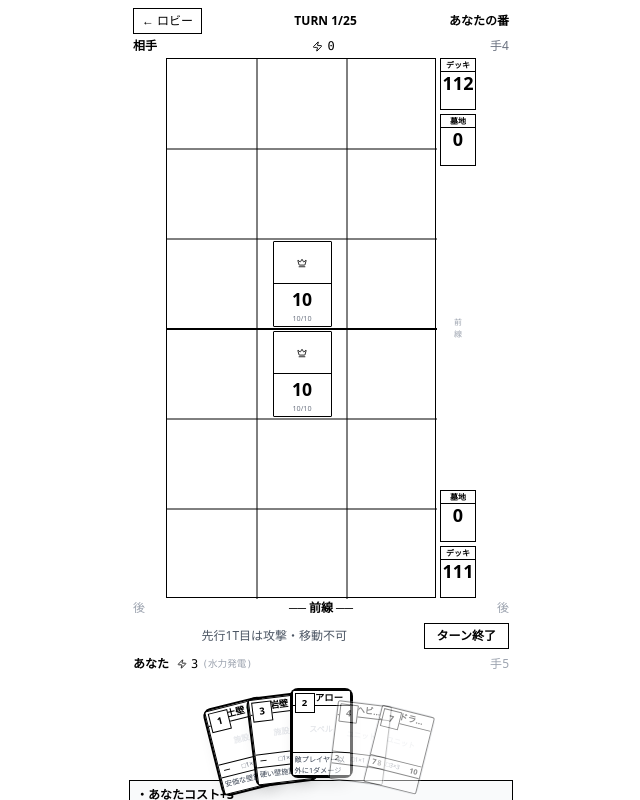
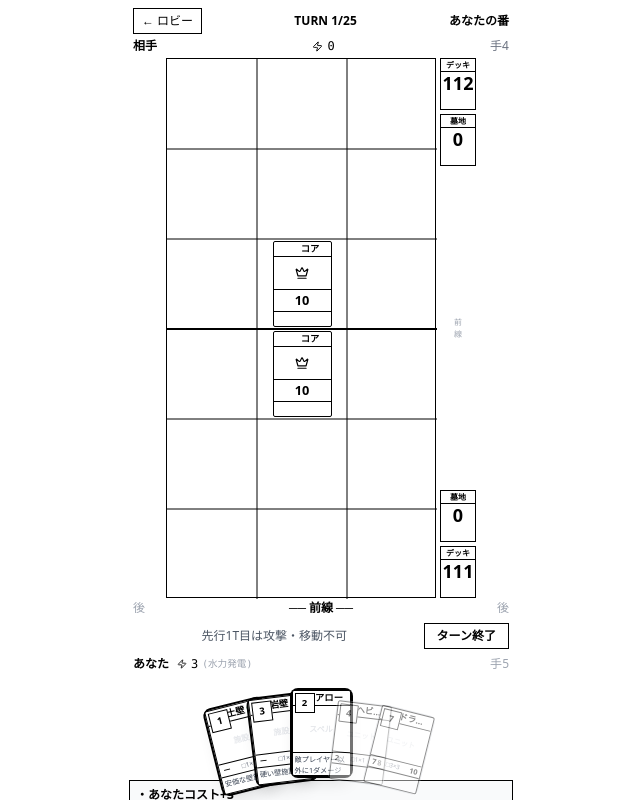
Before and after one commit to xiyafutian-del/nine-card-battle, a React (Vite) app: page / in a window 1280 px wide. Both pictures are taken after a click on the button "PVE対戦". Shown: the whole page, without its empty margins (319-959 px from the left). Built offline with nearby package versions, Linux system fonts and the light colour scheme.

Commit message:
Refactor CardParts component for clarity and efficiency
Refactor CardParts component by removing unused imports, simplifying rangeText function, and improving layout and styling. Update comments for clarity.

```diff
--- a/src/components/CardParts.jsx
+++ b/src/components/CardParts.jsx
@@ -1,4 +1,4 @@
-import { Heart, Swords, Crown, Shield } from 'lucide-react';
+import { Crown, Shield } from 'lucide-react';
 import { TYPES, ATTR_LABELS } from '../constants/index.js';
 
 export function CostTag({ cost }) {
@@ -22,72 +22,94 @@ export function AttrBadge({ attr }) {
 }
 
 export function rangeText(card) {
-  const parts = [];
-  if (card.rangeType === "diamond") {
-    parts.push(`◇${card.dRange || 1}`);
-  } else {
-    parts.push(`□${card.hRange || 1}×${card.vRange || 1}`);
-  }
-  return parts.join(" ");
+  if (card.rangeType === "diamond") return `◇${card.dRange || 1}`;
+  return `□${card.hRange || 1}×${card.vRange || 1}`;
 }
 
-// 盤面内のカード表示
+// 盤面内カード（手札と同デザイン・59×86）
 export function UnitCell({ unit, pushed }) {
   const isCore = unit.isCore;
+  const isSpellMagic = unit.type === TYPES.SPELL || unit.type === TYPES.MAGIC;
+  const typeLabel = { unit:"ユニット", tank:"タンク", facility:"施設", spell:"スペル", magic:"魔法" }[unit.type] || "";
+
   return (
     <div
-      className="w-full h-full relative bg-white border border-black overflow-hidden flex flex-col"
+      className="relative w-full h-full bg-white border border-black overflow-hidden flex flex-col"
       style={{
-        transition: "transform 0.15s",
+        borderRadius:"2px",
+        transition:"transform 0.15s",
         transform: pushed ? "translateY(5px)" : "none",
         opacity: pushed ? 0.6 : 1,
-        borderRadius: "1px",
       }}
     >
-      {/* コスト（左上） */}
+      {/* コスト: 左上 */}
       {!isCore && <CostTag cost={unit.cost || 0}/>}
 
-      {/* 上半分: イラスト */}
-      <div className="relative border-b border-black flex-shrink-0" style={{height:"50%"}}>
+      {/* カード名: 最上部 */}
+      <div className="text-center font-bold leading-tight truncate border-b border-black"
+        style={{fontSize:"0.58rem", padding:"1px 4px 1px 20px"}}>
+        {unit.name}
+        {unit.attr && ATTR_LABELS[unit.attr] && (
+          <span className="ml-0.5 text-green-700" style={{fontSize:"0.45rem"}}>[{ATTR_LABELS[unit.attr]}]</span>
+        )}
+      </div>
+
+      {/* イラスト領域 */}
+      <div className="relative border-b border-black" style={{flex:"1 1 0", minHeight:0}}>
         {unit.image
           ? <img src={unit.image} alt={unit.name} className="absolute inset-0 w-full h-full object-cover"/>
           : <div className="absolute inset-0 flex items-center justify-center">
-              {isCore && <Crown size={10} className="text-black"/>}
-              {unit.type === TYPES.TANK && !isCore && <Shield size={10} className="text-black"/>}
+              {isCore && <Crown size={14} className="text-black"/>}
+              {unit.type === TYPES.TANK && !isCore && <Shield size={14} className="text-black"/>}
+              {!isCore && unit.type !== TYPES.TANK && (
+                <span className="text-gray-200 font-bold" style={{fontSize:"0.5rem"}}>{typeLabel}</span>
+              )}
             </div>
         }
       </div>
 
-      {/* コア: 体力を中央大きく表示 */}
+      {/* コア: 体力を大きく表示（n/m表示なし） */}
       {isCore && (
-        <div className="flex-1 flex flex-col items-center justify-center">
-          <div className="font-bold text-black" style={{fontSize:"1.1rem"}}>{unit.hp}</div>
-          <div className="text-gray-500" style={{fontSize:"0.45rem"}}>{unit.hp}/{unit.maxHp}</div>
-          {unit.acted && <div className="text-gray-400" style={{fontSize:"0.4rem"}}>済</div>}
+        <div className="flex items-center justify-center flex-shrink-0 border-b border-black"
+          style={{fontSize:"0.8rem", padding:"1px 0"}}>
+          <span className="font-bold">{unit.hp}</span>
         </div>
       )}
 
-      {/* 通常ユニット */}
-      {!isCore && (
-        <>
-          {/* 中段: ATK・HP */}
-          <div className="flex items-center justify-between border-b border-black flex-shrink-0" style={{fontSize:"0.5rem", padding:"0 2px"}}>
-            <span className="font-bold">{unit.atk > 0 ? unit.atk : "－"}</span>
-            <span className="text-gray-400" style={{fontSize:"0.42rem"}}>{rangeText(unit)}</span>
-            <span className="font-bold">{unit.hp}/{unit.maxHp}</span>
-          </div>
-          {/* 下: 名前 */}
-          <div className="flex-1 flex flex-col items-center justify-center overflow-hidden px-0.5">
-            <div className="font-bold text-black text-center truncate w-full leading-none" style={{fontSize:"0.5rem"}}>{unit.name}</div>
-            {unit.acted && <div className="text-gray-400 leading-none" style={{fontSize:"0.4rem"}}>済</div>}
-          </div>
-        </>
+      {/* 通常ユニット: ATK・射程・HP */}
+      {!isCore && !isSpellMagic && (
+        <div className="flex items-center justify-between border-b border-black flex-shrink-0"
+          style={{fontSize:"0.5rem", padding:"0 3px"}}>
+          <span className="font-bold">{unit.atk > 0 ? unit.atk : "－"}</span>
+          <span className="text-gray-500" style={{fontSize:"0.42rem"}}>{rangeText(unit)}</span>
+          <span className="font-bold">{unit.hp}</span>
+        </div>
+      )}
+
+      {/* 能力テキスト */}
+      <div className="overflow-hidden flex-shrink-0"
+        style={{fontSize:"0.42rem", padding:"1px 2px", minHeight:"14px", maxHeight:"20px"}}>
+        <span className="text-gray-700 leading-tight">{unit.desc || ""}</span>
+      </div>
+
+      {/* 行動済み表示 */}
+      {unit.acted && (
+        <div className="absolute inset-0 bg-black/20 flex items-center justify-center pointer-events-none">
+          <span className="text-white font-bold bg-black/50 px-1" style={{fontSize:"0.5rem"}}>済</span>
+        </div>
+      )}
+
+      {/* HPバー（コア以外） */}
+      {!isCore && unit.maxHp > 0 && (
+        <div className="absolute bottom-0 left-0 right-0 h-0.5 bg-gray-200">
+          <div className="h-full bg-black" style={{width:`${Math.max(0,(unit.hp/unit.maxHp)*100)}%`}}/>
+        </div>
       )}
     </div>
   );
 }
 
-// 手札カード表示（59×86px）
+// 手札カード（59×86）
 export function CardFace({ card, image }) {
   const isSpellMagic = card.type === TYPES.SPELL || card.type === TYPES.MAGIC;
   const typeLabel = { unit:"ユニット", tank:"タンク", facility:"施設", spell:"スペル", magic:"魔法" }[card.type] || "";
@@ -95,7 +117,8 @@ export function CardFace({ card, image }) {
     <div className="relative w-full h-full bg-white border border-black overflow-hidden flex flex-col" style={{borderRadius:"2px"}}>
       <CostTag cost={card.cost}/>
       {/* カード名 */}
-      <div className="text-center font-bold leading-tight truncate border-b border-black" style={{fontSize:"0.58rem", padding:"1px 4px 1px 20px"}}>
+      <div className="text-center font-bold leading-tight truncate border-b border-black"
+        style={{fontSize:"0.58rem", padding:"1px 4px 1px 20px"}}>
         {card.name}
         {card.attr && ATTR_LABELS[card.attr] && (
           <span className="ml-0.5 text-green-700" style={{fontSize:"0.45rem"}}>[{ATTR_LABELS[card.attr]}]</span>
@@ -110,9 +133,10 @@ export function CardFace({ card, image }) {
             </div>
         }
       </div>
-      {/* ATK・射程・HP（右に射程表示） */}
+      {/* ATK・射程・HP */}
       {!isSpellMagic && (
-        <div className="flex items-center justify-between border-b border-black" style={{fontSize:"0.5rem", padding:"0 3px"}}>
+        <div className="flex items-center justify-between border-b border-black"
+          style={{fontSize:"0.5rem", padding:"0 3px"}}>
           <span className="font-bold">{card.atk > 0 ? card.atk : "－"}</span>
           <span className="text-gray-500" style={{fontSize:"0.42rem"}}>{rangeText(card)}</span>
           <span className="font-bold">{card.hp}</span>
@@ -126,14 +150,16 @@ export function CardFace({ card, image }) {
   );
 }
 
-// デッキ・図鑑用カードグリッド表示（CardFaceより少し情報量多め）
+// デッキ・図鑑用グリッドカード
 export function CardGrid({ card, image, count, onInc, onDec }) {
   const isSpellMagic = card.type === TYPES.SPELL || card.type === TYPES.MAGIC;
   return (
-    <div className="relative flex flex-col bg-white border border-black overflow-hidden" style={{width:"100%", aspectRatio:"59/86"}}>
+    <div className="relative flex flex-col bg-white border border-black overflow-hidden"
+      style={{width:"100%", aspectRatio:"59/86"}}>
       <CostTag cost={card.cost}/>
       {/* カード名 */}
-      <div className="text-center font-bold leading-tight truncate border-b border-black" style={{fontSize:"0.55rem", padding:"1px 4px 1px 18px"}}>
+      <div className="text-center font-bold leading-tight truncate border-b border-black"
+        style={{fontSize:"0.52rem", padding:"1px 4px 1px 18px"}}>
         {card.name}
       </div>
       {/* イラスト */}
@@ -142,31 +168,37 @@ export function CardGrid({ card, image, count, onInc, onDec }) {
           ? <img src={image} alt="" className="absolute inset-0 w-full h-full object-cover"/>
           : <div className="absolute inset-0 flex items-center justify-center bg-gray-50">
               <span className="text-gray-300" style={{fontSize:"0.45rem"}}>
-                {ATTR_LABELS[card.attr] || ""}
+                {ATTR_LABELS[card.attr]||""}
               </span>
             </div>
         }
       </div>
       {/* ステータス */}
       {!isSpellMagic && (
-        <div className="flex items-center justify-between border-b border-black" style={{fontSize:"0.48rem", padding:"0 2px"}}>
+        <div className="flex items-center justify-between border-b border-black"
+          style={{fontSize:"0.45rem", padding:"0 2px"}}>
           <span className="font-bold">{card.atk > 0 ? card.atk : "－"}</span>
           <span className="text-gray-500" style={{fontSize:"0.4rem"}}>{rangeText(card)}</span>
           <span className="font-bold">{card.hp}</span>
         </div>
       )}
       {/* 効果テキスト */}
-      <div style={{fontSize:"0.4rem", padding:"1px 2px", minHeight:"12px"}}>
-        <span className="text-gray-600 leading-tight line-clamp-2">{card.desc || ""}</span>
+      <div style={{fontSize:"0.38rem", padding:"1px 2px", minHeight:"10px"}}>
+        <span className="text-gray-600 leading-tight">{card.desc||""}</span>
       </div>
-      {/* デッキ枚数（onIncがある場合のみ表示） */}
+      {/* デッキ枚数 */}
       {onInc && (
-        <div className="flex items-center justify-between border-t border-black" style={{padding:"1px 2px"}}>
-          <button onClick={onDec} className="w-5 h-5 border border-black font-bold flex items-center justify-center" style={{fontSize:"0.7rem"}}>－</button>
-          <span className="font-mono font-bold" style={{fontSize:"0.55rem"}}>{count || 0}</span>
-          <button onClick={onInc} className="w-5 h-5 border border-black font-bold flex items-center justify-center" style={{fontSize:"0.7rem"}}>＋</button>
+        <div className="flex items-center justify-between border-t border-black"
+          style={{padding:"1px 2px"}}>
+          <button onClick={onDec}
+            className="w-5 h-5 border border-black font-bold flex items-center justify-center"
+            style={{fontSize:"0.7rem"}}>－</button>
+          <span className="font-mono font-bold" style={{fontSize:"0.55rem"}}>{count||0}</span>
+          <button onClick={onInc}
+            className="w-5 h-5 border border-black font-bold flex items-center justify-center"
+            style={{fontSize:"0.7rem"}}>＋</button>
         </div>
       )}
     </div>
   );
-}
+                  }
```
